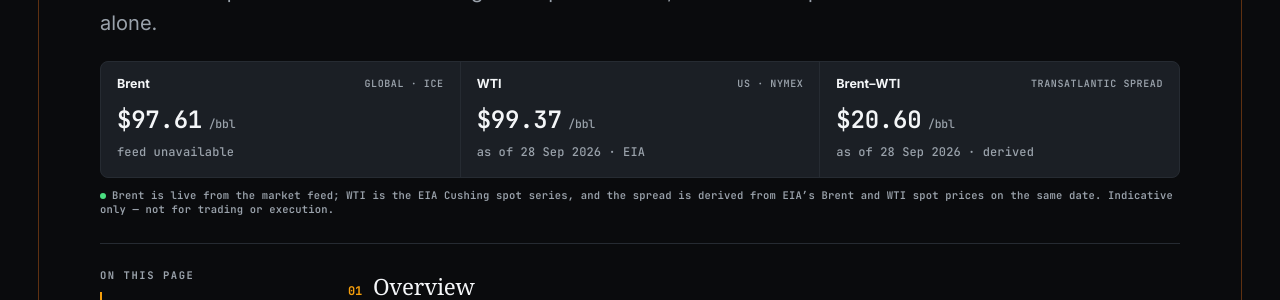
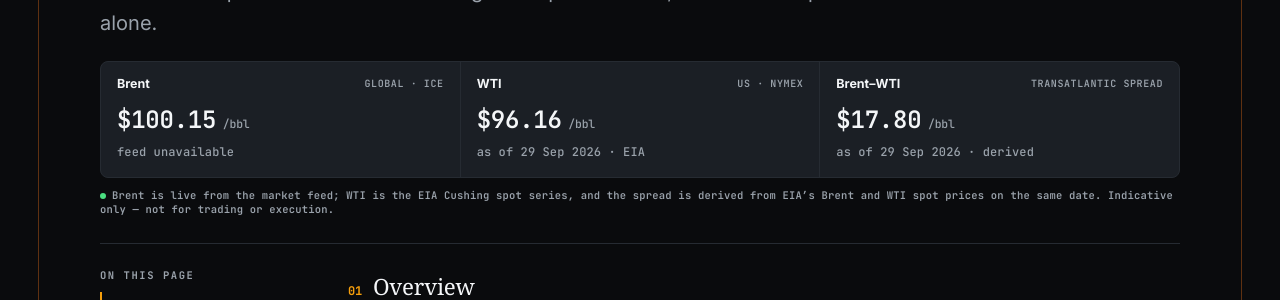
Before and after one commit to maverickrocx/RiskMaverick, a Jekyll site: the page built from markets/commodities/crude-refined.md, in a window 1280 px wide and 900 px high. Shown: the part 290-590 px from the top of the window. Built offline with Jekyll 4.4.1, drawn with Linux system fonts in a browser that asks for light colours; some web fonts are replaced; part of the change alters nothing that is shown.

Commit message:
chore(marks): daily benchmark refresh from primary sources

```diff
--- a/_data/marks.yml
+++ b/_data/marks.yml
@@ -2,93 +2,93 @@
 # Each mark carries the date and publisher it came from.
 
 brent:
-  price: "$97.61"
-  asof: "30 Sep 2026"
+  price: "$100.15"
+  asof: "1 Oct 2026"
   source: "market feed"
 brent_spot:
-  price: "$119.97"
-  asof: "28 Sep 2026"
+  price: "$113.96"
+  asof: "29 Sep 2026"
   source: "EIA"
 brent_wti:
-  price: "$20.60"
-  asof: "28 Sep 2026"
+  price: "$17.80"
+  asof: "29 Sep 2026"
   source: "derived"
 de_da:
-  price: "€140.75"
-  asof: "30 Sep 2026"
+  price: "€195.18"
+  asof: "1 Oct 2026"
   source: "SMARD"
-  low: 13.33
-  high: 255.37
+  low: 147.09
+  high: 314.78
   points: 96
 estr:
-  price: "2.439%"
-  asof: "29 Sep 2026"
+  price: "2.437%"
+  asof: "30 Sep 2026"
   source: "ECB"
 eurusd:
-  price: "1.1354"
-  asof: "30 Sep 2026"
+  price: "1.1304"
+  asof: "1 Oct 2026"
   source: "market feed"
 fed_target:
   price: "3.75–4.00%"
-  asof: "29 Sep 2026"
+  asof: "30 Sep 2026"
   source: "Federal Reserve"
 gbpusd:
-  price: "1.3291"
-  asof: "30 Sep 2026"
+  price: "1.3224"
+  asof: "1 Oct 2026"
   source: "market feed"
 gold:
-  price: "$4,211.20"
-  asof: "30 Sep 2026"
+  price: "$4,205.50"
+  asof: "1 Oct 2026"
   source: "market feed"
 henry_hub:
-  price: "$3.13"
-  asof: "28 Sep 2026"
+  price: "$3.18"
+  asof: "29 Sep 2026"
   source: "EIA"
 lme_al:
-  price: "$3,226"
-  asof: "29 Sep 2026"
+  price: "$3,204"
+  asof: "30 Sep 2026"
   source: "LME"
 lme_cu:
-  price: "$14,474"
-  asof: "29 Sep 2026"
+  price: "$14,487"
+  asof: "30 Sep 2026"
   source: "LME"
 n225:
-  price: "66,753.72"
-  asof: "30 Sep 2026"
+  price: "68,956.72"
+  asof: "1 Oct 2026"
   source: "market feed"
 rggi:
   price: "$37.65"
   asof: "Auction 73, Sep 2026"
   source: "RGGI"
 sofr:
-  price: "3.90%"
-  asof: "28 Sep 2026"
+  price: "3.88%"
+  asof: "29 Sep 2026"
   source: "NY Fed"
 sp500:
-  price: "7,670.84"
-  asof: "29 Sep 2026"
+  price: "7,651.54"
+  asof: "30 Sep 2026"
   source: "market feed"
 stoxx50:
-  price: "6,300.50"
-  asof: "30 Sep 2026"
+  price: "6,250.10"
+  asof: "1 Oct 2026"
   source: "market feed"
 us10y:
-  price: "5.26%"
-  asof: "29 Sep 2026"
+  price: "5.29%"
+  asof: "30 Sep 2026"
   source: "US Treasury"
 us2y:
-  price: "4.89%"
-  asof: "29 Sep 2026"
+  price: "4.88%"
+  asof: "30 Sep 2026"
   source: "US Treasury"
 us30y:
-  price: "5.59%"
-  asof: "29 Sep 2026"
+  price: "5.64%"
+  asof: "30 Sep 2026"
   source: "US Treasury"
 usdjpy:
-  price: "157.07"
-  asof: "30 Sep 2026"
+  price: "157.93"
+  asof: "1 Oct 2026"
   source: "market feed"
 wti:
-  price: "$99.37"
-  asof: "28 Sep 2026"
+  price: "$96.16"
+  asof: "29 Sep 2026"
   source: "EIA"
```
